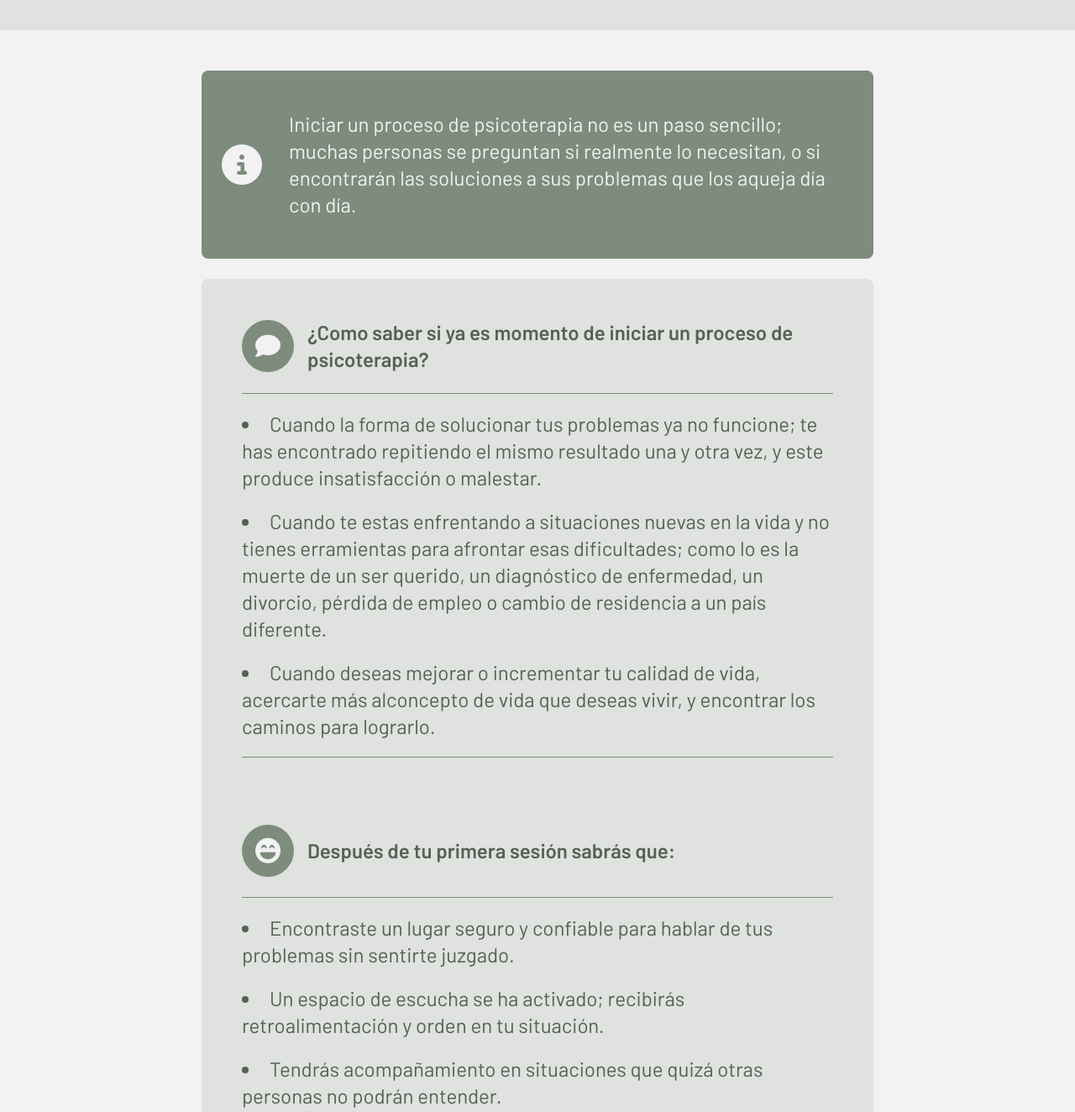
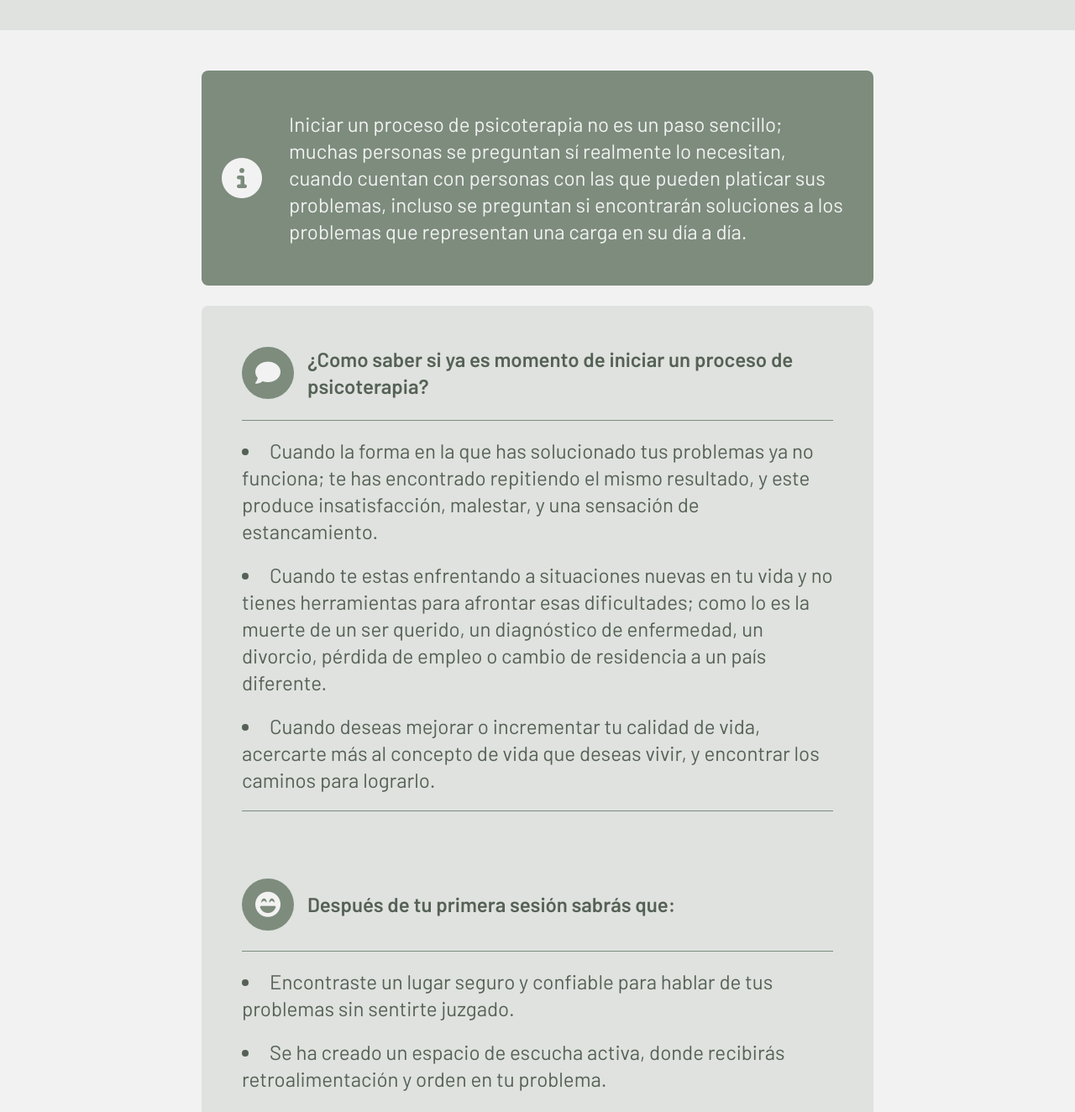
Before and after one commit to elbob-mx/empaticamente, a website: page articulos/articulo-beneficios-terapia.html in a window 1280 px wide. Shown: the part 480-1804 px from the top of the page at 84% size. Drawn offline with nearby package versions, Linux system fonts and the light colour scheme; files whose address does not match are found by name; a web font is replaced by a local one.

Commit message:
update articulo beneficios

```diff
--- a/articulos/articulo-beneficios-terapia.html
+++ b/articulos/articulo-beneficios-terapia.html
@@ -79,7 +79,7 @@
 
                 <div class="flex flex-row items-start justify-between px-6 py-6 mb-6 rounded-lg laptop:items-center laptop:py-12 bg-verdeEmpMid">
                     <i class="text-5xl rounded-full text-offWhite bg-verdeEmpMid fa-solid fa-circle-info"></i>
-                    <p class="pl-8 text-xl leading-relaxed laptop:text-2xl font-barlow text-offWhite">Iniciar un proceso de psicoterapia no es un paso sencillo; muchas personas se preguntan si realmente lo necesitan, o si encontrarán las soluciones a sus problemas que los aqueja día con día.</p>
+                    <p class="pl-8 text-xl leading-relaxed laptop:text-2xl font-barlow text-offWhite">Iniciar un proceso de psicoterapia no es un paso sencillo; muchas personas se preguntan sí realmente lo necesitan, cuando cuentan con personas con las que pueden platicar sus problemas, incluso se preguntan si encontrarán soluciones a los problemas que representan una carga en su día a día.</p>
                 </div>
 
                 <section class="p-6 rounded-lg laptop:p-12 bg-verdeEmpClaro">
@@ -91,9 +91,9 @@
                         </div>
 
                         <ul class="my-6 text-xl leading-relaxed list-disc list-inside border-t border-b laptop:text-2xl border-verdeEmpMid font-barlow text-verdeEmpDark">
-                            <li class="my-5">Cuando la forma de solucionar tus problemas ya no funcione; te has encontrado repitiendo el mismo resultado una y otra vez, y este produce insatisfacción o malestar.</li>
-                            <li class="my-5">Cuando te estas enfrentando a situaciones nuevas en la vida y no tienes erramientas para afrontar esas dificultades; como lo es la muerte de un ser querido, un diagnóstico de enfermedad, un divorcio, pérdida de empleo o cambio de residencia a un país diferente.</li>
-                            <li class="my-5">Cuando deseas mejorar o incrementar tu calidad de vida, acercarte más alconcepto de vida que deseas vivir, y encontrar los caminos para lograrlo.</li>
+                            <li class="my-5">Cuando la forma en la que has solucionado tus problemas ya no funciona; te has encontrado repitiendo el mismo resultado, y este produce insatisfacción, malestar, y una sensación de estancamiento.</li>
+                            <li class="my-5">Cuando te estas enfrentando a situaciones nuevas en tu vida y no tienes herramientas para afrontar esas dificultades; como lo es la muerte de un ser querido, un diagnóstico de enfermedad, un divorcio, pérdida de empleo o cambio de residencia a un país diferente.</li>
+                            <li class="my-5">Cuando deseas mejorar o incrementar tu calidad de vida, acercarte más al concepto de vida que deseas vivir, y encontrar los caminos para lograrlo.</li>
                         </ul>
                     </div>
 
@@ -105,11 +105,11 @@
 
                         <ul class="my-6 text-xl leading-relaxed list-disc list-inside border-t border-b laptop:text-2xl border-verdeEmpMid font-barlow text-verdeEmpDark">
                             <li class="my-5">Encontraste un lugar seguro y confiable para hablar de tus problemas sin sentirte juzgado.</li>
-                            <li class="my-5">Un espacio de escucha se ha activado; recibirás retroalimentación y orden en tu situación.</li>
+                            <li class="my-5">Se ha creado un espacio de escucha activa, donde recibirás retroalimentación y orden en tu problema.</li>
                             <li class="my-5">Tendrás acompañamiento en situaciones que quizá otras personas no podrán entender.</li>
                             <li class="my-5">Contarás con herramientas de acuerdo a tus valores y creencias para resolver y/o aceptar.</li>
                             <li class="my-5">Los psicólogos clínicos no aconsejan, pero si te brindarán diferentes vías de solución.</li>
-                            <li class="my-5">Algunas personas sienten mucho malestar después de su primera sesión, esto significa que sehabló de puntos muy importantes que serán de utilidad para comprender mejor el contexto.</li>
+                            <li class="my-5">Algunas personas sienten mucho malestar después de su primera sesión, esto significa que se habló de puntos muy importantes que serán de utilidad para comprender mejor el contexto.</li>
                         </ul>
                     </div>
                 </section>
```
